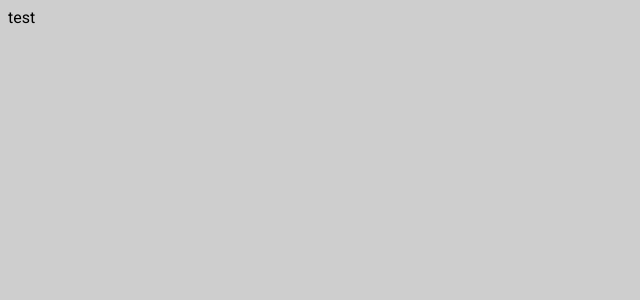
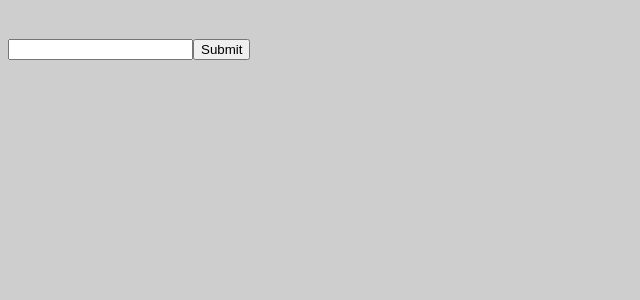
Before and after one commit to VeyGudTek/CheckList, a React (Vite) app: page / in a window 1280 px wide. Shown: the top 300 px of the page, without its empty margins (0-640 px from the left). Built offline with nearby package versions, Linux system fonts and the light colour scheme.

Commit message:
Create Function for Submit

```diff
--- a/src/CheckList.jsx
+++ b/src/CheckList.jsx
@@ -1,8 +1,32 @@
+import { useState } from "react"
+
 function CheckList() {
+    const [fontSize, setFontSize] = useState(50)
+    const [checkList, setCheckList] = useState([])
+    const [doneList, setDoneList] = useState([])
+
+
+    const handleSubmit = (e) => {
+        e.preventDefault()
+        checkList.push(1)
+        setCheckList(checkList.slice())
+        console.log("wow", checkList.length)
+    }
 
     return (
-        <div>
-            test
+        <div style={{fontSize: fontSize}}>
+            <div className="input">
+                <form onSubmit={handleSubmit}>
+                    <input type="text"/>
+                    <input type="submit"/>
+                </form>
+            </div>
+
+            {checkList.length != 0 &&
+            checkList.map((item) => (
+                <div>wow</div>
+            ))}
+
         </div>
     )
 }
```
